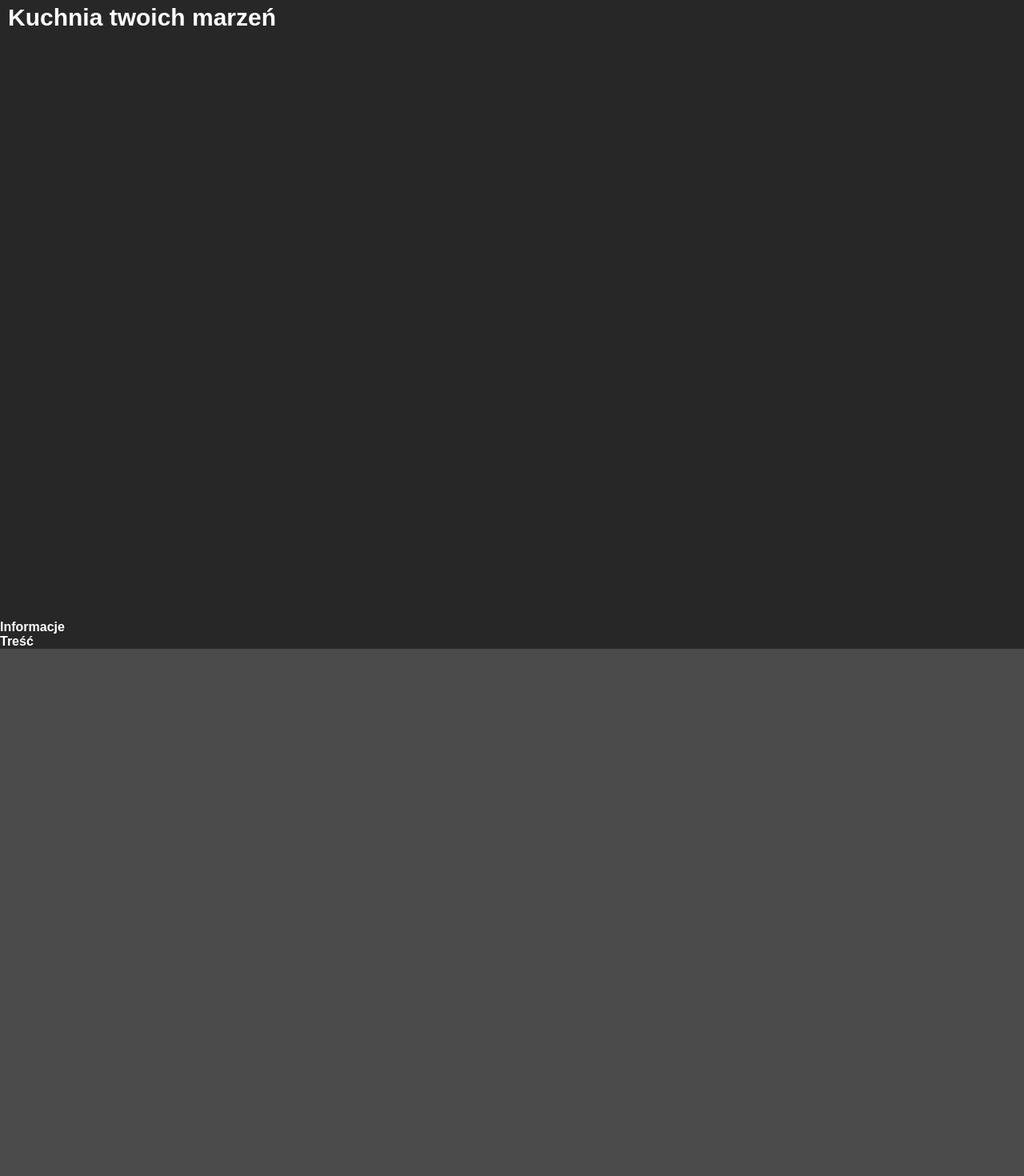
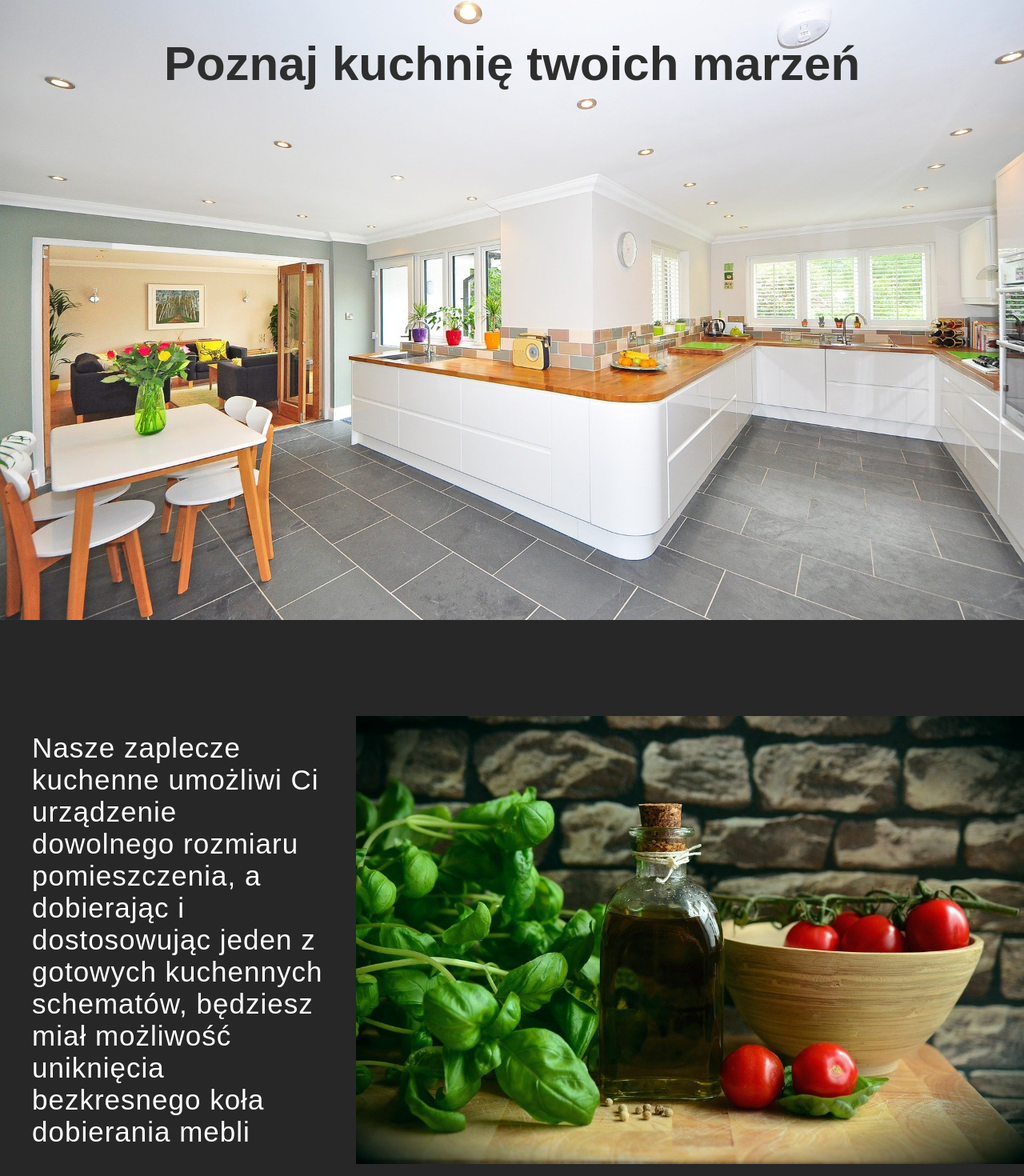
Before and after one commit to WieslawC/furniture-store-spa, a React (Create React App) app: page /kitchen in a window 1280 px wide. Shown: the part 825-2295 px from the top of the page at 80% size. Before the commit the page ends 1636 px from the top, so only its background shows below. Built offline with nearby package versions, Linux system fonts and the light colour scheme.

Commit message:
Added part of kitchen page content

```diff
--- a/src/components/pages/Kitchen.js
+++ b/src/components/pages/Kitchen.js
@@ -6,13 +6,20 @@ const Kitchen = () => {
     <>
       <div className="mainContainer">
         <section className="kitchenSliderWrapper">
-          <h4>Kuchnia twoich marzeń</h4>
+          <h4>Poznaj kuchnię twoich marzeń</h4>
+          <div className="imageContainer">
+            <div className="image"></div>
+          </div>
         </section>
+
         <section className="kitchenAboutWrapper">
-          <h4>Informacje</h4>
-        </section>
-        <section className="kitchenContentWrapper">
-          <h4>Treść</h4>
+          <p>
+            Nasze zaplecze kuchenne umożliwi Ci urządzenie dowolnego rozmiaru
+            pomieszczenia, a dobierając i dostosowując jeden z gotowych
+            kuchennych schematów, będziesz miał możliwość uniknięcia bezkresnego
+            koła dobierania mebli
+          </p>
+          <div className="image"></div>
         </section>
       </div>
     </>
--- a/src/styles/Header.scss
+++ b/src/styles/Header.scss
@@ -64,7 +64,7 @@
       padding: 5px;
       font-size: 25px;
       cursor: pointer;
-      z-index: 3;
+      z-index: 4;
     }
     .headerNavigation {
       position: fixed;
@@ -80,7 +80,7 @@
         rgba(161, 161, 161, 1) 100%
       );
       transition: 0.5s ease;
-      z-index: 2;
+      z-index: 3;
       ul {
         display: flex;
         flex-direction: column;
--- a/src/styles/Kitchen.scss
+++ b/src/styles/Kitchen.scss
@@ -1,19 +1,75 @@
 @media only screen and (min-width: 240px) {
   .mainContainer {
     .kitchenSliderWrapper {
-      display: flex;
-      flex-direction: column;
+      position: relative;
       height: 100vh;
       width: 100%;
       h4 {
-        text-align: left;
+        position: absolute;
+        top: 5%;
+        width: 100%;
+        text-align: center;
+        color: rgb(46, 46, 46);
         font-size: 30px;
         padding: 30px 10px;
+        z-index: 2;
       }
-      .kitchenSlider {
-        flex-grow: 1;
-        background-color: orange;
+      .imageContainer {
+        overflow: hidden;
+        width: 100%;
+        height: 100vh;
+        .image {
+          width: 100%;
+          height: 100vh;
+          background-image: url(../img/kitchen/kitchenMainImage.jpg);
+          background-position: center;
+          background-size: cover;
+          transition: 10s linear;
+          &:hover {
+            transform: scale(1.2);
+          }
+        }
+      }
+    }
+    .kitchenAboutWrapper {
+      display: flex;
+      flex-direction: column;
+      p {
+        padding: 40px 10px;
+        font-size: 20px;
+        letter-spacing: 1px;
+      }
+      .image {
+        background-image: url(../img/kitchen/olive-oil-1412361_1280.jpg);
+        background-position: center;
+        background-size: cover;
+        width: 100%;
+        height: 50vh;
       }
     }
   }
 }
+
+@media only screen and (min-width: 1200px) {
+  .mainContainer {
+    .kitchenSliderWrapper {
+      h4 {
+        font-size: 60px;
+      }
+    }
+    .kitchenAboutWrapper {
+      height: 100vh;
+      flex-direction: row;
+      align-items: center;
+      p {
+        padding: 40px 40px;
+        font-size: 35px;
+        letter-spacing: 1px;
+        width: 50%;
+      }
+      .image {
+        height: 70vh;
+      }
+    }
+  }
+}
```
Also changed, not shown: src/img/kitchen/kitchenMainImage.jpg (added), src/img/kitchen/olive-oil-1412361_1280.jpg (added).
